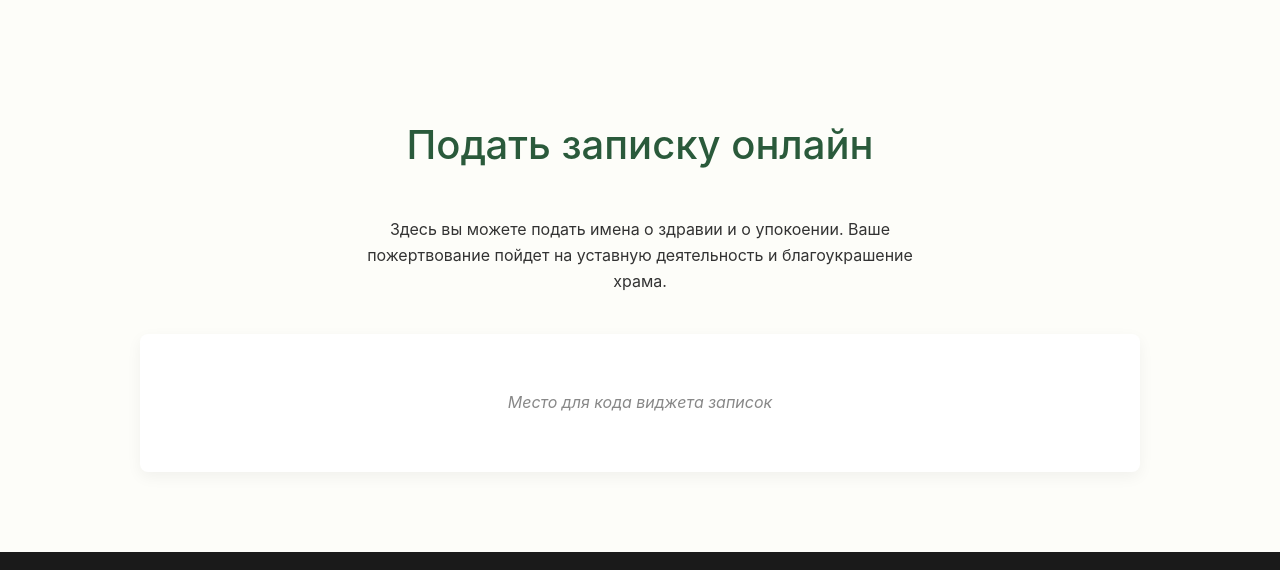
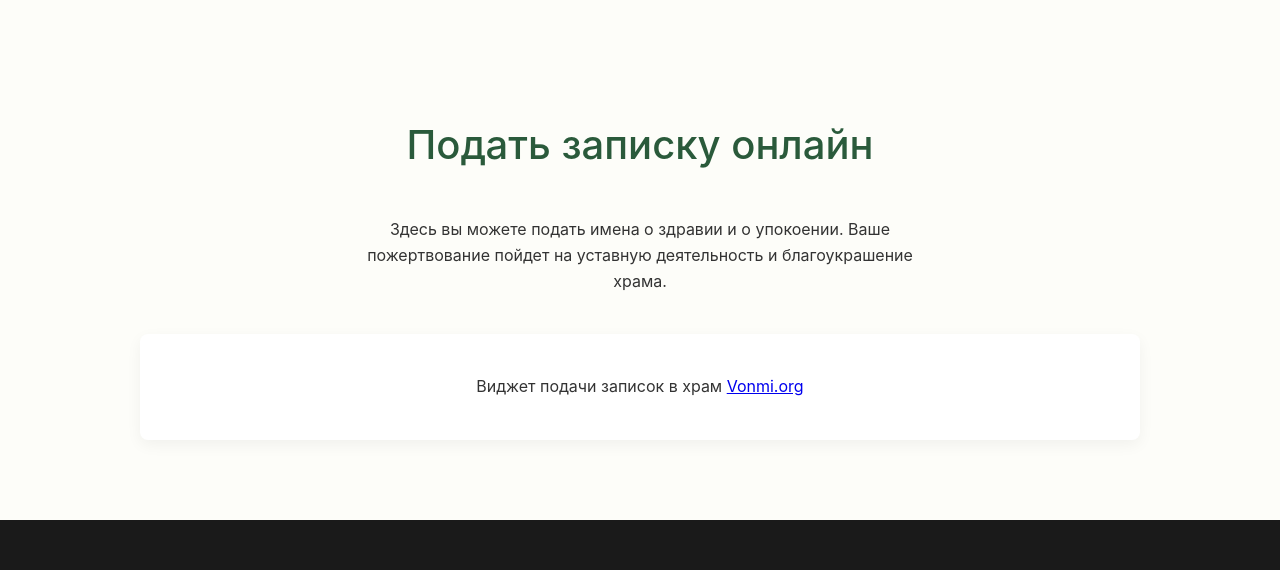
Before and after one commit to uud-ai/nikolskiy-hram.github.io, a plain HTML site: page index.html in a window 1280 px wide. Shown: the part 2028-2598 px from the top of the page. Drawn offline with Linux system fonts and the light colour scheme; a script that the page names is missing.

Commit message:
Update index.html

```diff
--- a/index.html
+++ b/index.html
@@ -24,7 +24,7 @@
             position: relative;
             height: 80vh;
             min-height: 500px;
-            /* Ссылка на ваше фото храма уже интегрирована */
+            /* Ссылка на фото храма */
             background-image: url('https://static.tildacdn.com/tild6462-3461-4661-b236-633933626238/IMG_2451.jpg');
             background-size: cover;
             background-position: center;
@@ -204,7 +204,10 @@
         <p style="text-align: center; max-width: 600px; margin: 0 auto;">Здесь вы можете подать имена о здравии и о упокоении. Ваше пожертвование пойдет на уставную деятельность и благоукрашение храма.</p>
 
         <div class="widget-container">
-            <p style="color: #888;"><em>Место для кода виджета записок</em></p>
+            <div id="vonmi-widget" data-id="3fd20124bce109ca627163d6ecdaacd9">
+              Виджет подачи записок в храм <a href="https://vonmi.org/">Vonmi.org</a>
+            </div>
+            <script src="https://cdn.vonmi.org/widget/vonmi-x.js"></script>
             </div>
     </section>
 
```
Lines whose indentation alone changed are shown as unchanged.
